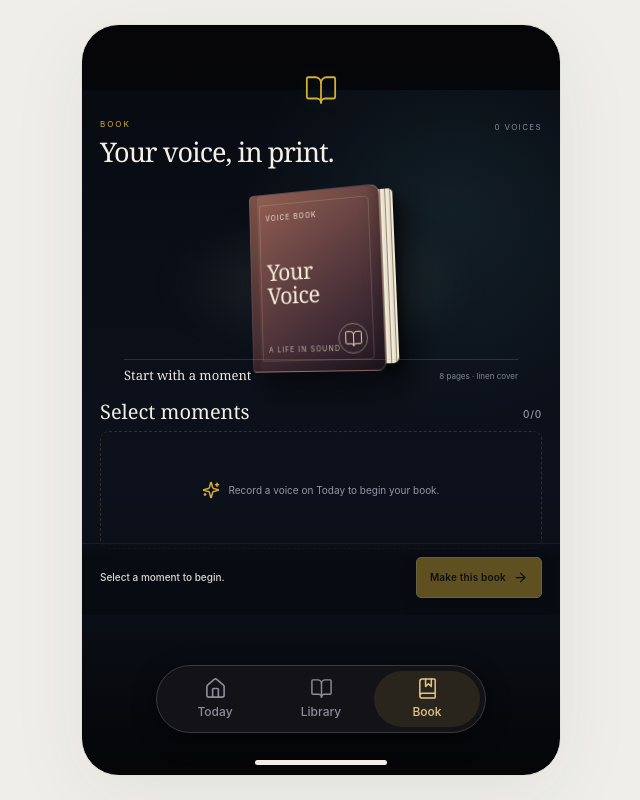
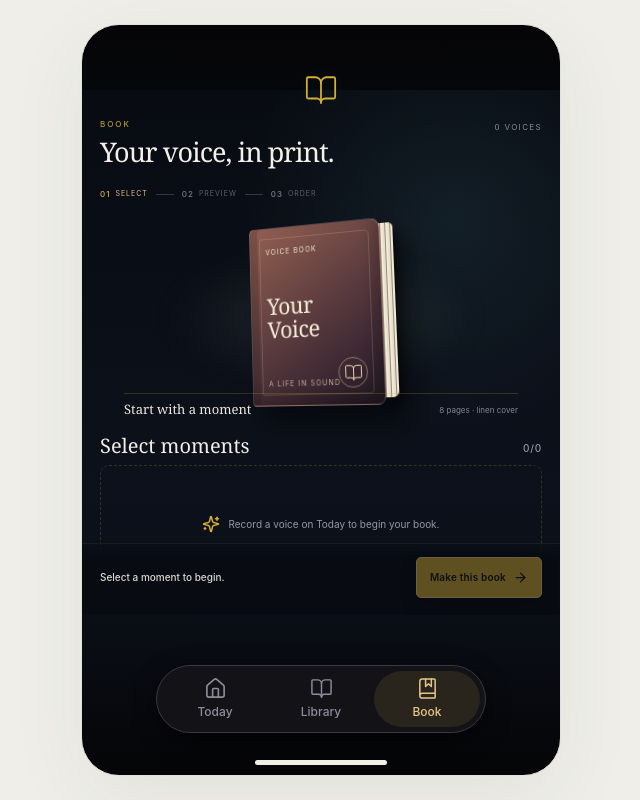
Before and after one commit to quiteqiang/lifebook, a React (Vite) app: page / in a window 1280 px wide. Both pictures are taken after a click on the button "Book". Shown: the whole page, without its empty margins (319-959 px from the left). Built offline with nearby package versions, Linux system fonts and the light colour scheme.

Commit message:
Show three Book order steps

```diff
--- a/components/ui/book-builder.tsx
+++ b/components/ui/book-builder.tsx
@@ -44,6 +44,14 @@ export function BookBuilder({ memories, playingId, onPlay }: BookBuilderProps) {
       </div>
       <span className="book-builder-voice-count">{memories.length} VOICES</span>
     </header>
+
+    <div className="book-builder-steps" aria-label="Book order steps">
+      <span className="is-current"><b>01</b> SELECT</span>
+      <i aria-hidden="true" />
+      <span><b>02</b> PREVIEW</span>
+      <i aria-hidden="true" />
+      <span><b>03</b> ORDER</span>
+    </div>
 
     <section className="book-builder-preview" aria-label="Book preview">
       <div className="book-builder-preview-haze" aria-hidden="true" />
```
